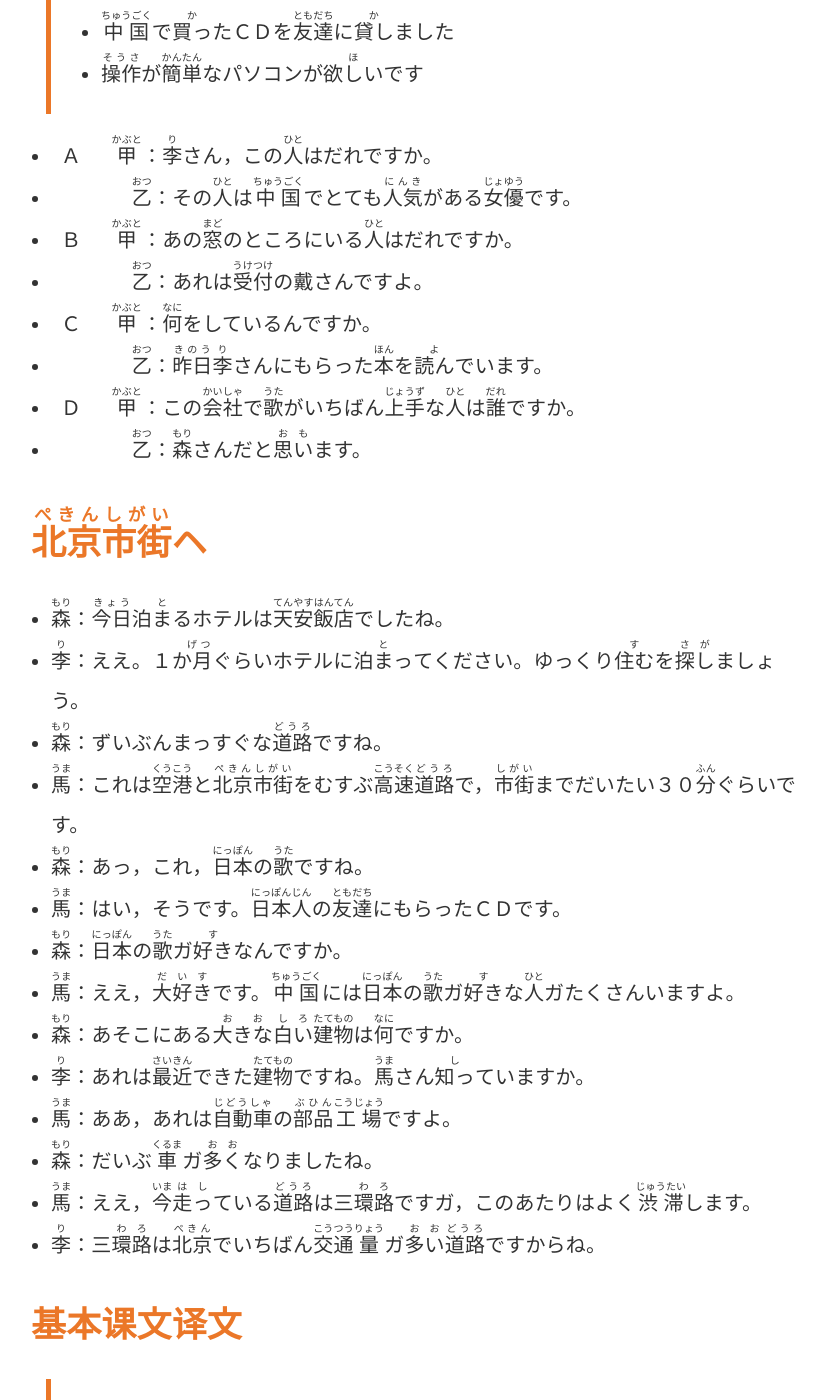
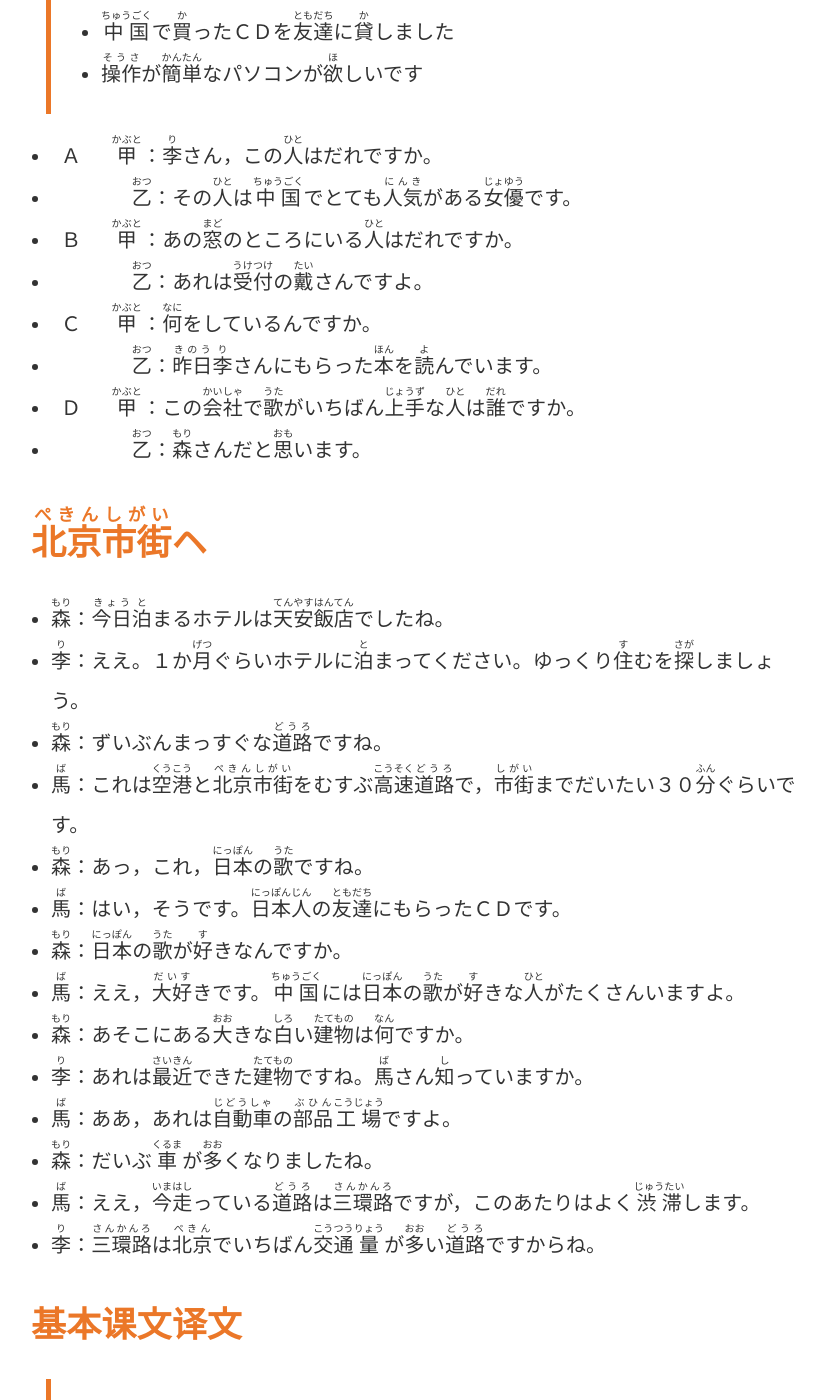
Before and after one commit to wizicer/LearnJapan, a Jekyll site: the page built from uwp/lesson25.md, in a window 1280 px wide and 1400 px high, scrolled down 415 px. Shown: the whole window, without its empty margins (229-1055 px from the left). Built offline with Jekyll 4.4.1, drawn with Linux system fonts in a browser that asks for light colours; some of the changed text lies outside the part shown.

Commit message:
lesson 25

```diff
--- a/_data/grammar.csv
+++ b/_data/grammar.csv
@@ -145,7 +145,7 @@ idx,lesson,expression,explanation
 144 , 48 , お/ご~します                               ,
 145 , 47 , お/ご~になります                           ,
 146 , 40 , ~終わります                                ,
-147 , 25 , <~が~> ~は/が~                             ,
+147 , 25 , <~が~> ~は/が~                             , [小句(动词简体形)]+[名]は[名]／[形]です 动词小句简体形+名，形1简体形+名，（形2→词干＋な）+名，（名1＋が＋名2＋の）＋名
 148 , 33 , ~かしら                                    ,
 149 , 26 , ~かもしれません                            ,
 150 , 31 , ~ことがあります                            ,
@@ -263,7 +263,7 @@ idx,lesson,expression,explanation
 262 , 44 , ~らしいです [推測] [传闻]                  ,
 263 , 47 , ~られます                                  ,
 264 , 46 , ~んじゃないですか [婉转陈述意见的表达]     ,
-265 , 25 , 名词的修饰                                 ,
+265 , 25 , 名词的修饰                                 , 动词/形容词/动词小句/形容词小句修饰名词时，使用连体形式。连体形式：动词:简体形，形1:简体形，形2:词干+な，名词:名+の+名
 266 , 33 , 自动词和他动词                             ,
 267 , 31 , 形容词的副词性用法                         ,
 268 , 44 , 形容词+さ                                  ,
--- a/_data/lessons.yml
+++ b/_data/lessons.yml
@@ -1908,42 +1908,42 @@ l24:
     * 　李：再见。<下次>北京见。
 l25:
   basic4: |
-    > * これは!明日(あした)!会議(かいぎ)で!使う(つか　)!資料(しりょう)です
-    > * !私(わたし)は!明日(あした)!乗る(の　)!飛行機(ひこうき)は!中国(ちゅうごく)!航空(こうくう)です
-    > * !中国(ちゅうごく)で!買っ(か　)たＣＤを!友達(ともだち)に!貸し(か　)ました
-    > * !操作(そうさ)が!簡単(かんたん)なパソコンが!欲しい(ほ　　)です
+    > * これは!明日(あした)!会議(かいぎ)で!使(つか)う!資料(しりょう)です
+    > * !私(わたし)は!明日(あした)!乗(の)る!飛行機(ひこうき)は!中国(ちゅうごく)!航空(こうくう)です
+    > * !中国(ちゅうごく)で!買(か)ったＣＤを!友達(ともだち)に!貸(か)しました
+    > * !操作(そうさ)が!簡単(かんたん)なパソコンが!欲(ほ)しいです
   basicc: |
     * Ａ　!甲(かぶと)：!李(り)さん，この!人(ひと)はだれですか。
     * 　　!乙(おつ)：その!人(ひと)は!中国(ちゅうごく)でとても!人気(にんき)がある!女優(じょゆう)です。
     * Ｂ　!甲(かぶと)：あの!窓(まど)のところにいる!人(ひと)はだれですか。
-    * 　　!乙(おつ)：あれは!受付(うけつけ)の!戴()さんですよ。
+    * 　　!乙(おつ)：あれは!受付(うけつけ)の!戴(たい)さんですよ。
     * Ｃ　!甲(かぶと)：!何(なに)をしているんですか。
-    * 　　!乙(おつ)：!昨日(きのう)!李(り)さんにもらった!本(ほん)を!読ん(よ　)でいます。
+    * 　　!乙(おつ)：!昨日(きのう)!李(り)さんにもらった!本(ほん)を!読(よ)んでいます。
     * Ｄ　!甲(かぶと)：この!会社(かいしゃ)で!歌(うた)がいちばん!上手(じょうず)な!人(ひと)は!誰(だれ)ですか。
-    * 　　!乙(おつ)：!森(もり)さんだと!思い(おも　)ます。
+    * 　　!乙(おつ)：!森(もり)さんだと!思(おも)います。
   contitle: >
     !北京(ぺきん)!市街(しがい)ヘ
   context: |
     * -
     * -
-    * !森(もり)：!今日(きょう)!泊まる(と　　)ホテルは!天(てん)!安(やす)!飯店(はんてん)でしたね。
-    * !李(り)：ええ。１!か月(　げつ)ぐらいホテルに!泊まっ(と　　)てください。ゆっくり!住む(す　)を!探し(さが　)ましょう。
+    * !森(もり)：!今日(きょう)!泊(と)まるホテルは!天(てん)!安(やす)!飯店(はんてん)でしたね。
+    * !李(り)：ええ。１か!月(げつ)ぐらいホテルに!泊(と)まってください。ゆっくり!住(す)むを!探(さが)しましょう。
     * -
     * !森(もり)：ずいぶんまっすぐな!道路(どうろ)ですね。
-    * !馬(うま)：これは!空港(くうこう)と!北京(ぺきん)!市街(しがい)をむすぶ!高速(こうそく)!道路(どうろ)で，!市街(しがい)までだいたい３０!分(ふん)ぐらいです。
+    * !馬(ば)：これは!空港(くうこう)と!北京(ぺきん)!市街(しがい)をむすぶ!高速(こうそく)!道路(どうろ)で，!市街(しがい)までだいたい３０!分(ふん)ぐらいです。
     * -
     * !森(もり)：あっ，これ，!日本(にっぽん)の!歌(うた)ですね。
-    * !馬(うま)：はい，そうです。!日本人(にっぽんじん)の!友達(ともだち)にもらったＣＤです。
-    * !森(もり)：!日本(にっぽん)の!歌(うた)ガ!好き(す　)なんですか。
-    * !馬(うま)：ええ，!大好き(だいす　)です。!中国(ちゅうごく)には!日本(にっぽん)の!歌(うた)ガ!好き(す　)な!人(ひと)ガたくさんいますよ。
-    * -
-    * !森(もり)：あそこにある!大きな(おお　　)!白い(しろ　)!建物(たてもの)は!何(なに)ですか。
-    * !李(り)：あれは!最近(さいきん)できた!建物(たてもの)ですね。!馬(うま)さん!知っ(し　)ていますか。
-    * !馬(うま)：ああ，あれは!自動車(じどうしゃ)の!部品(ぶひん)!工場(こうじょう)ですよ。
-    * -
-    * !森(もり)：だいぶ!車(くるま)ガ!多く(おお　)なりましたね。
-    * !馬(うま)：ええ，!今(いま)!走っ(はし　)ている!道路(どうろ)は三!環(わ)!路(ろ)ですガ，このあたりはよく!渋滞(じゅうたい)します。
-    * !李(り)：三!環(わ)!路(ろ)は!北京(ぺきん)でいちばん!交通(こうつう)!量(りょう)ガ!多い(おお　)!道路(どうろ)ですからね。
+    * !馬(ば)：はい，そうです。!日本人(にっぽんじん)の!友達(ともだち)にもらったＣＤです。
+    * !森(もり)：!日本(にっぽん)の!歌(うた)が!好(す)きなんですか。
+    * !馬(ば)：ええ，!大好(だいす)きです。!中国(ちゅうごく)には!日本(にっぽん)の!歌(うた)が!好(す)きな!人(ひと)がたくさんいますよ。
+    * -
+    * !森(もり)：あそこにある!大(おお)きな!白(しろ)い!建物(たてもの)は!何(なん)ですか。
+    * !李(り)：あれは!最近(さいきん)できた!建物(たてもの)ですね。!馬(ば)さん!知(し)っていますか。
+    * !馬(ば)：ああ，あれは!自動車(じどうしゃ)の!部品(ぶひん)!工場(こうじょう)ですよ。
+    * -
+    * !森(もり)：だいぶ!車(くるま)が!多(おお)くなりましたね。
+    * !馬(ば)：ええ，!今(いま)!走(はし)っている!道路(どうろ)は!三環路(さんかんろ)ですが，このあたりはよく!渋滞(じゅうたい)します。
+    * !李(り)：!三環路(さんかんろ)は!北京(ぺきん)でいちばん!交通(こうつう)!量(りょう)が!多(おお)い!道路(どうろ)ですからね。
   basic4t: |
     > * 这是明天要用的资料。
     > * 我明天乘坐的飞机是中国航空公司（的）
```
Also changed, not shown: _posts/2016-10-23-Unit7-text.md (added, +14 -0 lines), _data/words.csv.
